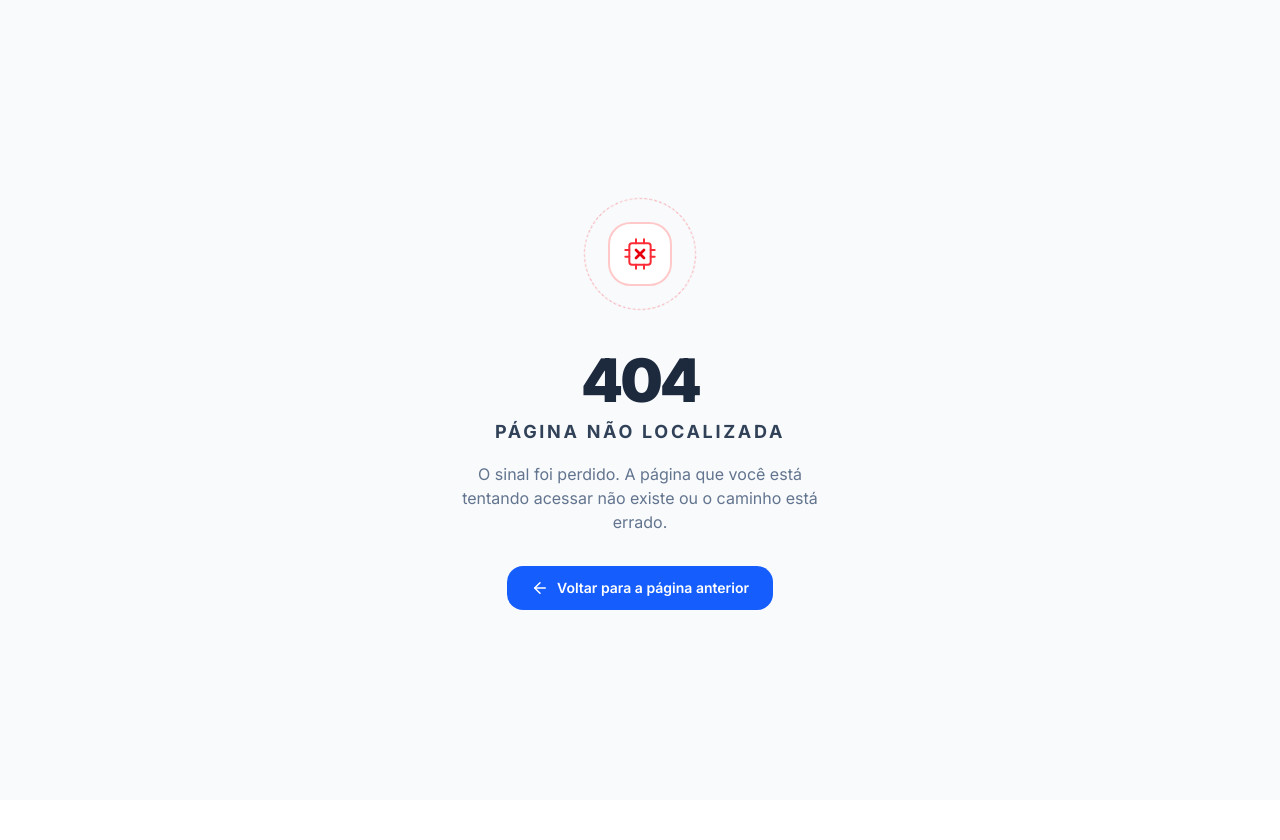
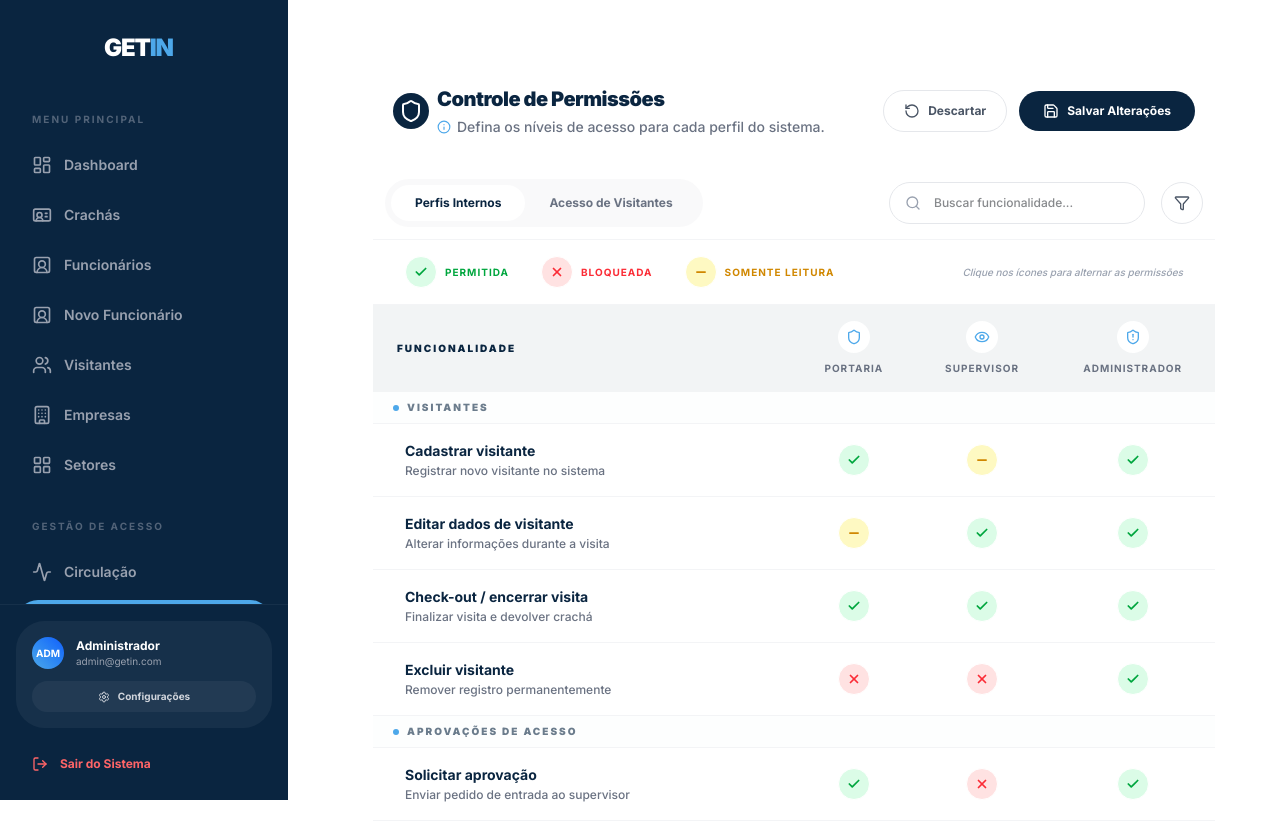
Before and after one commit to ocastroxs/get_in, a Next.js app: page /dashboard/permissao in a window 1280 px wide. Before the commit this address had no page. Shown: the top 840 px of the page. Before the commit the page ends 800 px from the top, so only its background shows below. Built offline with nearby package versions, Linux system fonts and the light colour scheme; sample sign-in values are in the browser's storage.

Commit message:
feat: adicionar página de controle de permissões no dashboard

```diff
--- a/src/app/permissao/page.jsx
+++ b/src/app/dashboard/permissao/page.jsx
@@ -1,8 +1,6 @@
 'use client';
 
 import { useState } from 'react';
-import Sidebar from '@/components/ui/sidebar';
-import ParticlesBackground from '@/components/ui/ParticlesBackground';
 import {
   Shield,
   Eye,
@@ -32,10 +30,7 @@ export default function PermissoesPage() {
 
   return (
     <div className="flex min-h-screen relative overflow-hidden">
-      {/* Background Animado */}
-      <ParticlesBackground />
 
-      <Sidebar />
 
       <main className="flex-1 p-10 relative z-10 overflow-y-auto max-h-screen custom-scrollbar">
         <div className="max-w-6xl mx-auto space-y-2">
--- a/src/components/ui/sidebar.jsx
+++ b/src/components/ui/sidebar.jsx
@@ -90,8 +90,8 @@ export default function Sidebar() {
               Gestão de Acesso
             </h3>
             <nav className="space-y-1.5">
-              <NavItem href="/circulacao" icon={Activity} label="Circulação" active={pathname === '/circulacao'} onClick={() => setIsOpen(false)} />
-              <NavItem href="/permissao" icon={Lock} label="Permissões" active={pathname === '/permissao'} onClick={() => setIsOpen(false)} />
+              <NavItem href="/dashboard/circulacao" icon={Activity} label="Circulação" active={pathname === '/dashboard/circulacao'} onClick={() => setIsOpen(false)} />
+              <NavItem href="/dashboard/permissao" icon={Lock} label="Permissões" active={pathname === '/dashboard/permissao'} onClick={() => setIsOpen(false)} />
               <NavItem href="/dashboard/relatorios" icon={FileText} label="Relatórios" active={pathname === '/dashboard/relatorios'} onClick={() => setIsOpen(false)} />
             </nav>
           </div>
```
